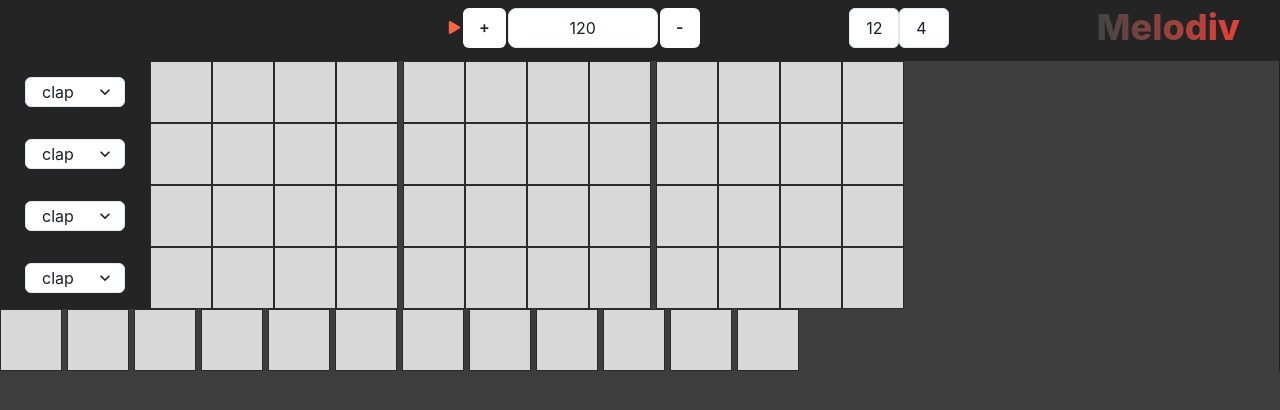
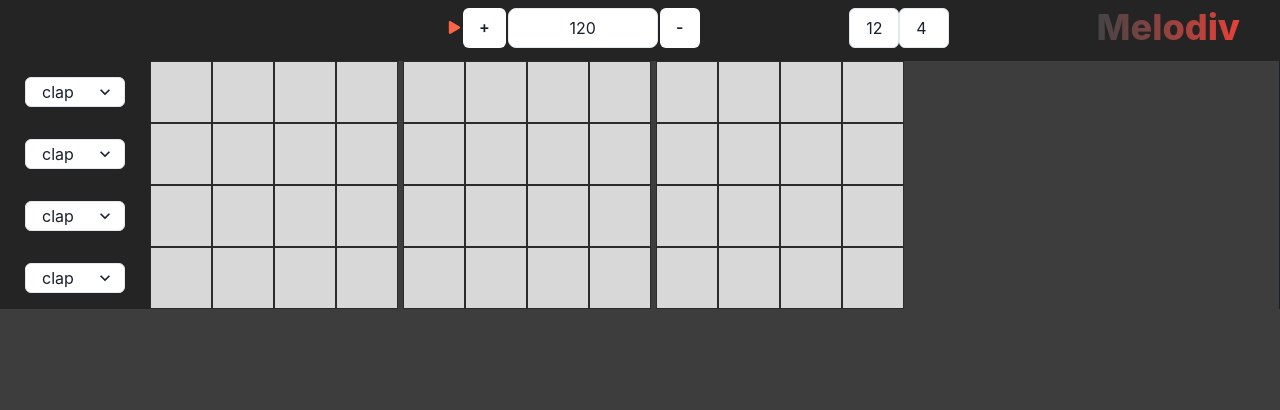
Before and after one commit to Basile-Lequeux/sandbox-music, a React (Create React App) app: page / in a window 1280 px wide. Shown: the top 410 px of the page. Built offline with nearby package versions, Linux system fonts and the light colour scheme.

Commit message:
Comment melodic track

```diff
--- a/src/App.js
+++ b/src/App.js
@@ -45,19 +45,19 @@ const App = () => {
                             ))}
                     </Box>
                 </Flex>
-                <Box borderRight={"1px"} flex={1} bg={"#3D3D3D"}>
-                    {melodicTrackArray &&
-                        melodicTrackArray.map((track) =>
-                            <MelodicTrack
-                                key={track.id}
-                                styles={styles}
-                                cursor={cursor}
-                                handleSetMelodicTrack={handleSetMelodicTrack}
-                                track={track}
-                            />
-                        )
-                    }
-                </Box>
+                {/*<Box borderRight={"1px"} flex={1} bg={"#3D3D3D"}>*/}
+                {/*    {melodicTrackArray &&*/}
+                {/*        melodicTrackArray.map((track) =>*/}
+                {/*            <MelodicTrack*/}
+                {/*                key={track.id}*/}
+                {/*                styles={styles}*/}
+                {/*                cursor={cursor}*/}
+                {/*                handleSetMelodicTrack={handleSetMelodicTrack}*/}
+                {/*                track={track}*/}
+                {/*            />*/}
+                {/*        )*/}
+                {/*    }*/}
+                {/*</Box>*/}
             </Flex>
         </div>
     );
```
